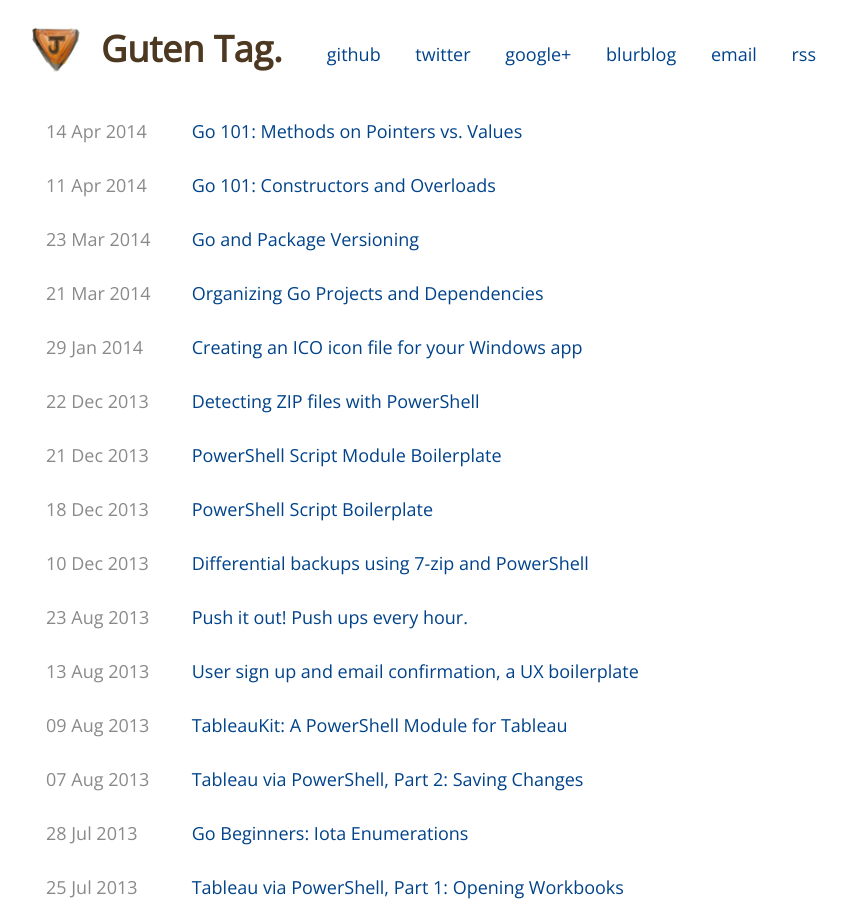
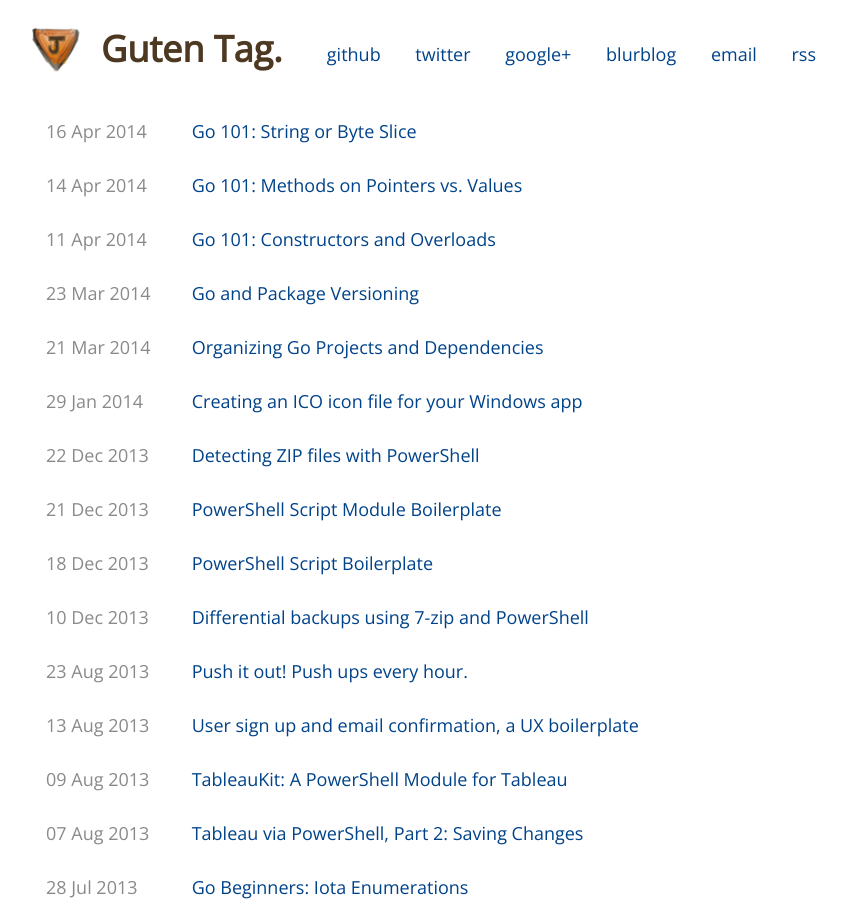
Before and after one commit to jpoehls/zduck.com, a Jekyll site: the page built from index.html, in a window 1280 px wide and 900 px high. Shown: the whole window, without its empty margins (209-1056 px from the left). Built offline with Jekyll 4.4.1, drawn with Linux system fonts in a browser that asks for light colours; Markdown is read by kramdown in place of the engine named in the settings.

Commit message:
Publishing string or []byte post

```diff
--- a/_config.yml
+++ b/_config.yml
@@ -31,7 +31,7 @@
     <ul>
         <li><a href="/2014/go-conventions-constructors-and-overloads">Constructors and Overloads</a></li>
         <li><a href="/2014/go-101-methods-on-pointers-vs-values">Methods on Pointers vs. Values</a></li>
-        <!--<li><a href="/2014/go-101-string-or-byte-slice">String or Byte Slice</a></li>-->
+        <li><a href="/2014/go-101-string-or-byte-slice">String or Byte Slice</a></li>
     </ul>
     <p style="text-style: italic;">
         Read up on <a href="http://golang.org/doc/effective_go.html">Effective Go</a>
```
Also changed, not shown: _posts/2014/2014-04-16-go-101-string-or-byte-slice.md (+1 -2 lines).
